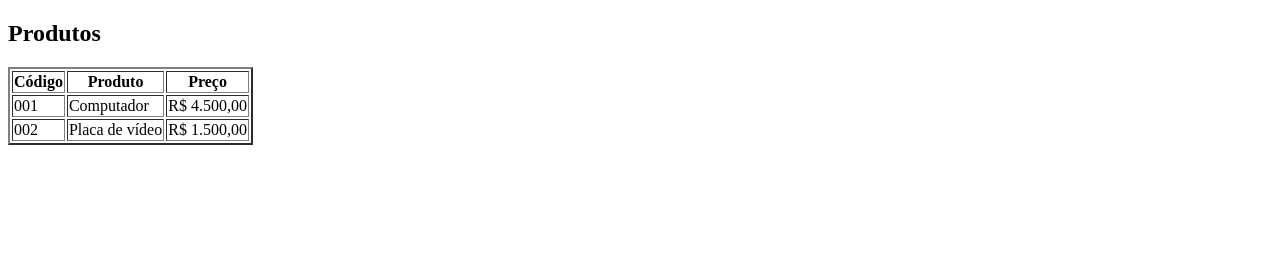
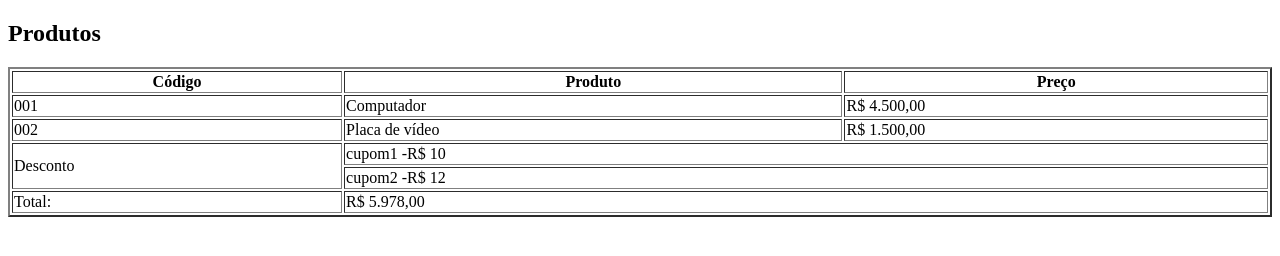
Before and after one commit to pvictor20/primeiro-projeto-html, a plain HTML site: page tabela.html in a window 1280 px wide. Drawn offline with Linux system fonts and the light colour scheme.

Commit message:
Complemento nas tabelas

```diff
--- a/tabela.html
+++ b/tabela.html
@@ -11,7 +11,7 @@
 
 		<h2>Produtos</h2>
 
-		<table border="2">
+		<table border="2" width="100%">
 			<tr>
 				<th>Código</th>
 				<th>Produto</th>
@@ -29,6 +29,21 @@
 				<td>Placa de vídeo</td>
 				<td>R$ 1.500,00</td>
 			</tr>
+
+			<tr>
+				<td rowspan="2">Desconto</td>
+				<td colspan="2">cupom1 -R$ 10</td>
+			</tr>
+
+			<tr>
+				<td colspan="2">cupom2 -R$ 12</td>
+			</tr>
+
+			<tr>
+				<td>Total:</td>
+				<td colspan="2"> R$ 5.978,00</td>
+			</tr>
+
 		</table>
 
 	</body>
```
